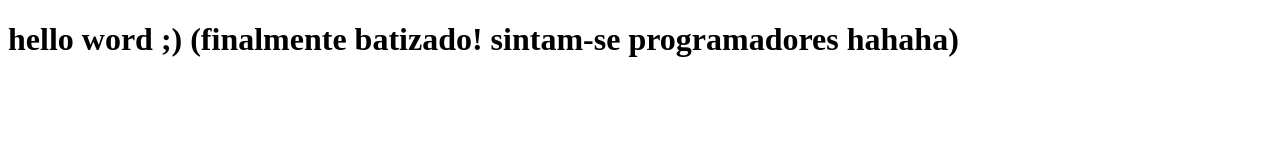
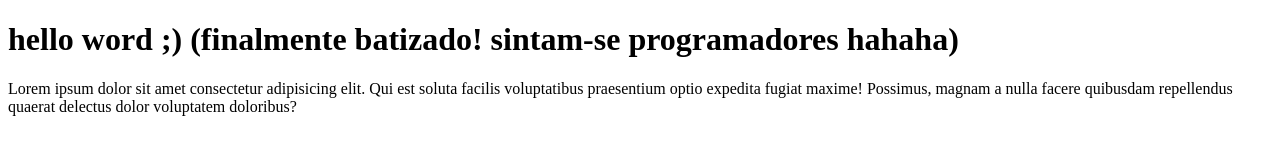
Before and after one commit to stheffanysantos/GitGithub-Oficina, a plain HTML site: page index.html in a window 1280 px wide. Drawn offline with Linux system fonts and the light colour scheme.

Commit message:
alteração para a branch nova-funcionalidade

```diff
--- a/index.html
+++ b/index.html
@@ -7,5 +7,8 @@
 </head>
 <body>
     <h1>hello word ;) (finalmente batizado! sintam-se programadores hahaha)</h1>
+    <p>Lorem ipsum dolor sit amet consectetur adipisicing elit.
+     Qui est soluta facilis voluptatibus praesentium optio expedita fugiat maxime!
+     Possimus, magnam a nulla facere quibusdam repellendus quaerat delectus dolor voluptatem doloribus?</p>
 </body>
 </html>
```
